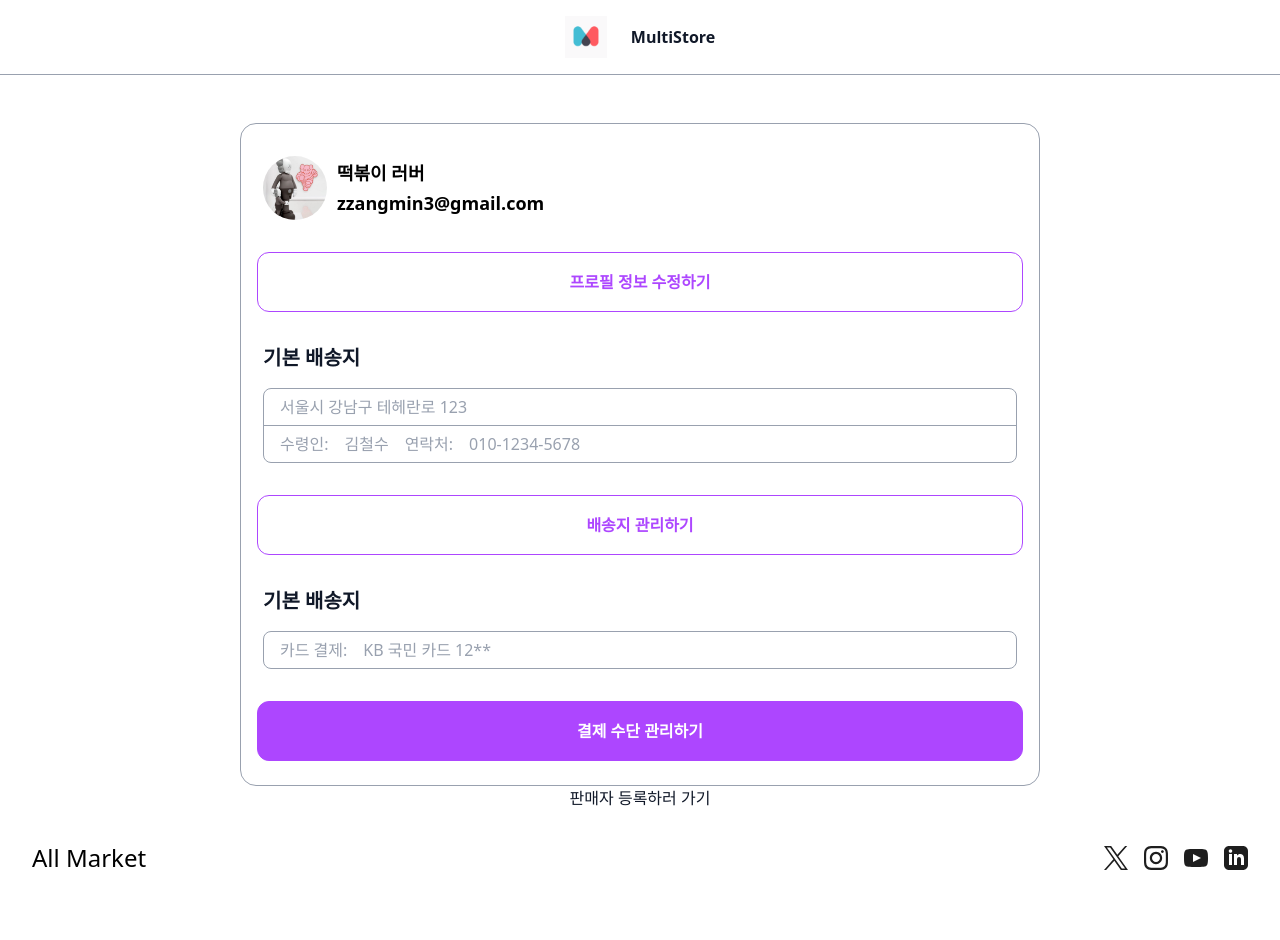
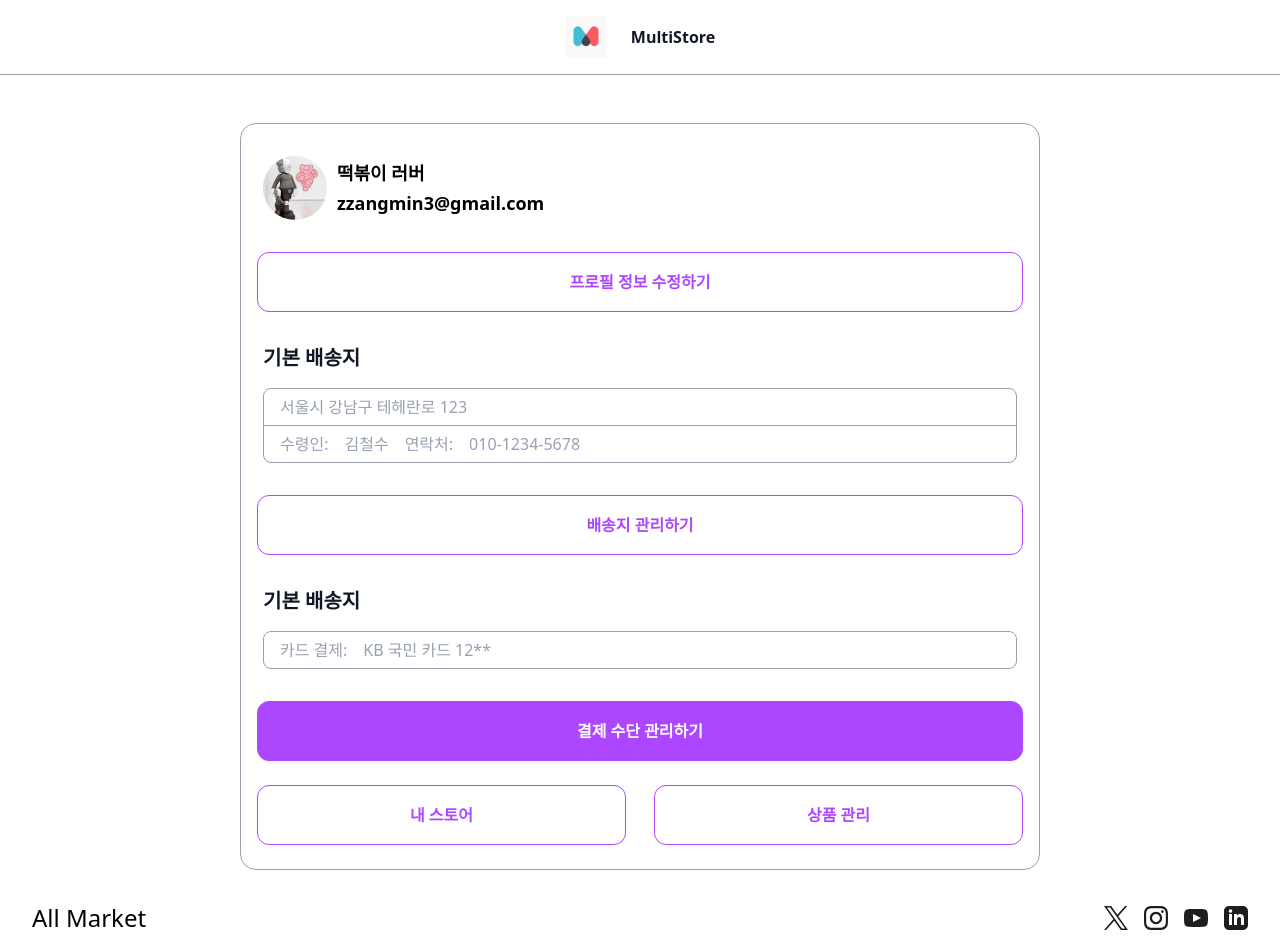
Before and after one commit to changmin6362/MultiStore, a Next.js app in the folder frontend/: page /user/profile in a window 1280 px wide. Shown: the top 940 px of the page. Built offline with nearby package versions, Linux system fonts and the light colour scheme.

Commit message:
feat: implements product management page layout

```diff
--- a/frontend/src/app/(pages)/store/[storeId]/product/[productId]/page.tsx
+++ b/frontend/src/app/(pages)/store/[storeId]/product/[productId]/page.tsx
@@ -1,5 +1,5 @@
-import { ProductDescription } from "@/components/pages/product/ProductDescription";
-import { ProductInfoCard } from "@/components/pages/product/ProductInfoCard";
+import { ProductDescription } from "@/components/pages/product/detail/ProductDescription";
+import { ProductInfoCard } from "@/components/pages/product/detail/ProductInfoCard";
 import { ImageCard } from "@/components/ui/ImageCard/ImageCard";
 import hamburgerImage from "@public/hamburger.png";
 
--- /dev/null
+++ b/frontend/src/app/(pages)/store/[storeId]/product/page.tsx
@@ -0,0 +1,11 @@
+import { AuthFormWrapper } from "@/components/forms/AuthFormWrapper/AuthFormWrapper";
+import { ProductManagementCard } from "@/components/pages/product/management/ProductManagementCard";
+
+export default function Product() {
+  return (
+    <AuthFormWrapper>
+      <div className="mb-4 text-2xl font-bold">상품 관리</div>
+      <ProductManagementCard />
+    </AuthFormWrapper>
+  );
+}
--- a/frontend/src/app/(pages)/user/profile/page.tsx
+++ b/frontend/src/app/(pages)/user/profile/page.tsx
@@ -1,10 +1,9 @@
-import Link from "next/link";
-
 import { AuthFormWrapper } from "@/components/forms/AuthFormWrapper/AuthFormWrapper";
 
 import { ProfileCard } from "@/components/pages/user/profile/ProfileCard";
 import { AddressCard } from "@/components/pages/user/profile/AddressCard";
 import { PaymentCard } from "@/components/pages/user/profile/PaymentCard";
+import { MerchantActionSection } from "@/components/pages/user/profile/MerchantActionSection";
 
 export default function UserProfile() {
   return (
@@ -16,12 +15,8 @@ export default function UserProfile() {
         <AddressCard />
         {/* 결제 수단 정보 */}
         <PaymentCard />
+        <MerchantActionSection />
       </AuthFormWrapper>
-      <div className="flex w-full justify-center gap-4">
-        <Link href="/merchant/register">
-          <p>판매자 등록하러 가기</p>
-        </Link>
-      </div>
     </>
   );
 }
--- /dev/null
+++ b/frontend/src/components/pages/product/management/ProductManagementCard.tsx
@@ -0,0 +1,21 @@
+import { Button } from "@/components/ui/Button/Button";
+
+export const ProductManagementCard = () => {
+  return (
+    <>
+      <p className="w-full font-semibold text-black">등록된 상품 개수: </p>
+      <Button
+        label="상품 목록 확인"
+        state="Positive"
+        href="/store/1234/product/list"
+        buttonType="Primary"
+      />
+      <Button
+        label="상품 등록하기"
+        state="Submit"
+        href="/store/1234/product/register"
+        buttonType="Primary"
+      />
+    </>
+  );
+};
--- /dev/null
+++ b/frontend/src/components/pages/user/profile/MerchantActionSection.tsx
@@ -0,0 +1,20 @@
+import { Button } from "@/components/ui/Button/Button";
+
+export const MerchantActionSection = () => {
+  return (
+    <div className="flex w-full gap-7">
+      <Button
+        label="내 스토어"
+        state="Navigation"
+        href="/store/1234"
+        buttonType="Secondary"
+      />
+      <Button
+        label="상품 관리"
+        state="Navigation"
+        href="/store/1234/product"
+        buttonType="Secondary"
+      />
+    </div>
+  );
+};
```
Also changed, not shown: frontend/src/components/pages/product/detail/ProductDescription.tsx (renamed from frontend/src/components/pages/product/ProductDescription.tsx), frontend/src/components/pages/product/detail/ProductInfoCard.tsx (renamed from frontend/src/components/pages/product/ProductInfoCard.tsx).
